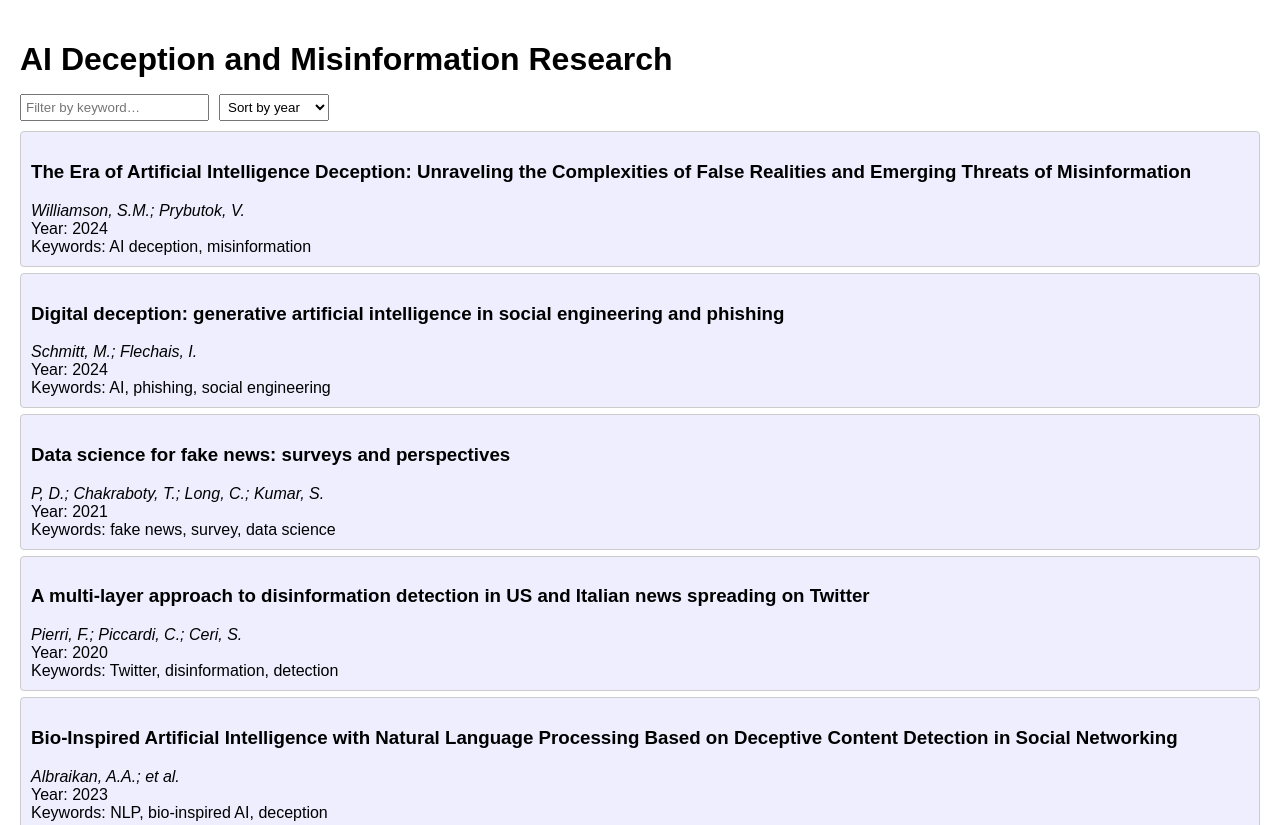
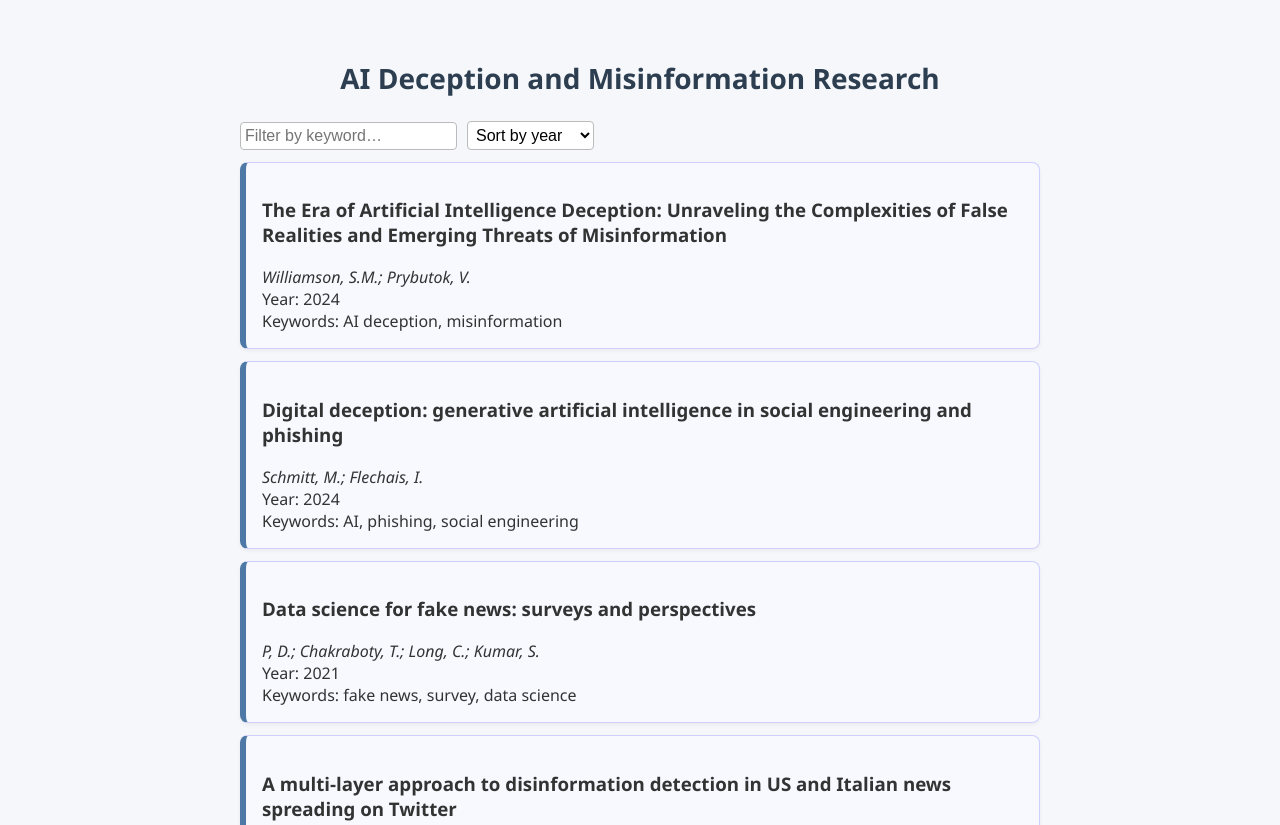
Before and after one commit to Yunjing1123/research, a plain HTML site: page index.html in a window 1280 px wide. Shown: the top 825 px of the page. Drawn offline with Linux system fonts and the light colour scheme.

Commit message:
Update index.html

```diff
--- a/index.html
+++ b/index.html
@@ -1,39 +1,65 @@
 <!DOCTYPE html>
 <html lang="en">
 <head>
-  <meta charset="UTF-8">
-
-  <meta name="viewport" content="width=device-width, initial-scale=1.0">
+  <meta charset="UTF-8" />
+  <meta name="viewport" content="width=device-width, initial-scale=1.0" />
   <title>SurVis - AI Deception Papers</title>
-
   <script src="survis.js" defer></script>
   <style>
     body {
-      font-family: Arial, sans-serif;
-      padding: 20px;
+      font-family: "Segoe UI", Roboto, sans-serif;
+      background-color: #f5f7fb;
+      padding: 40px;
       margin: 0;
+      color: #333;
     }
+
     h1 {
-      margin-bottom: 16px;
+      font-size: 28px;
+      margin-bottom: 24px;
+      color: #2c3e50;
+      text-align: center;
     }
+
     #vis {
-      margin-top: 8px;
+      max-width: 800px;
+      margin: auto;
     }
+
     .node {
-      padding: 10px;
-      margin: 6px 0;
-      border: 1px solid #ccc;
-      background: #eef;
+      padding: 16px;
+      margin: 12px 0;
+      border: 1px solid #d0d0ff;
+      border-left: 6px solid #4e79a7;
+      background: #f7f9ff;
+      border-radius: 8px;
+      box-shadow: 0 2px 4px rgba(0,0,0,0.05);
+      transition: transform 0.2s;
+    }
+
+    .node:hover {
+      transform: translateY(-2px);
+      box-shadow: 0 4px 10px rgba(0,0,0,0.1);
+    }
+
+    input, select {
+      font-size: 16px;
+      padding: 6px 10px;
       border-radius: 4px;
+      border: 1px solid #bbb;
+      margin-right: 10px;
+    }
+
+    select {
+      background-color: #fff;
     }
   </style>
 </head>
 <body>
   <h1>AI Deception and Misinformation Research</h1>
-  <div id="vis">Loading…</div>
+  <div id="vis">Loading...</div>
   <script>
-
-    window.addEventListener('DOMContentLoaded', function() {
+    window.addEventListener('DOMContentLoaded', function () {
       fetch('data.json')
         .then(resp => {
           if (!resp.ok) throw new Error('Network error');
@@ -43,7 +69,6 @@
           SurVis.start({
             data: json,
             element: document.getElementById('vis'),
-
             sortField: 'year',
             sortDescending: true
           });
```
